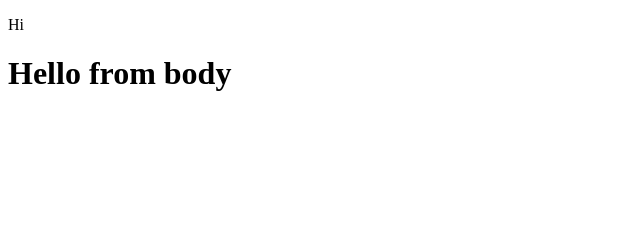
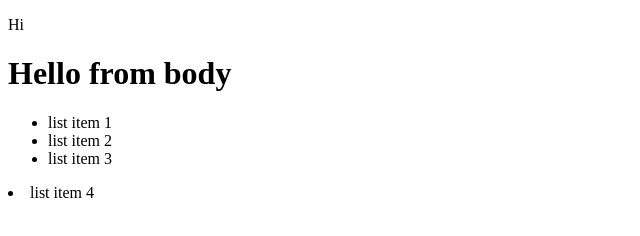
Before and after one commit to vishalkapadia-git/vscodetest, a plain HTML site: page index.html in a window 1280 px wide. Shown: the whole page, without its empty margins (0-640 px from the left). Drawn offline with Linux system fonts and the light colour scheme.

Commit message:
added list items

```diff
--- a/index.html
+++ b/index.html
@@ -11,5 +11,12 @@
 </head>
 <body>
     <h1> Hello from body</h1>
+    <ul>
+        <li> list item 1</li>
+        <li> list item 2</li>
+        <li> list item 3</ul>
+        <li> list item 4</li>
+
+    </ul>
 </body>
 </html>
```
